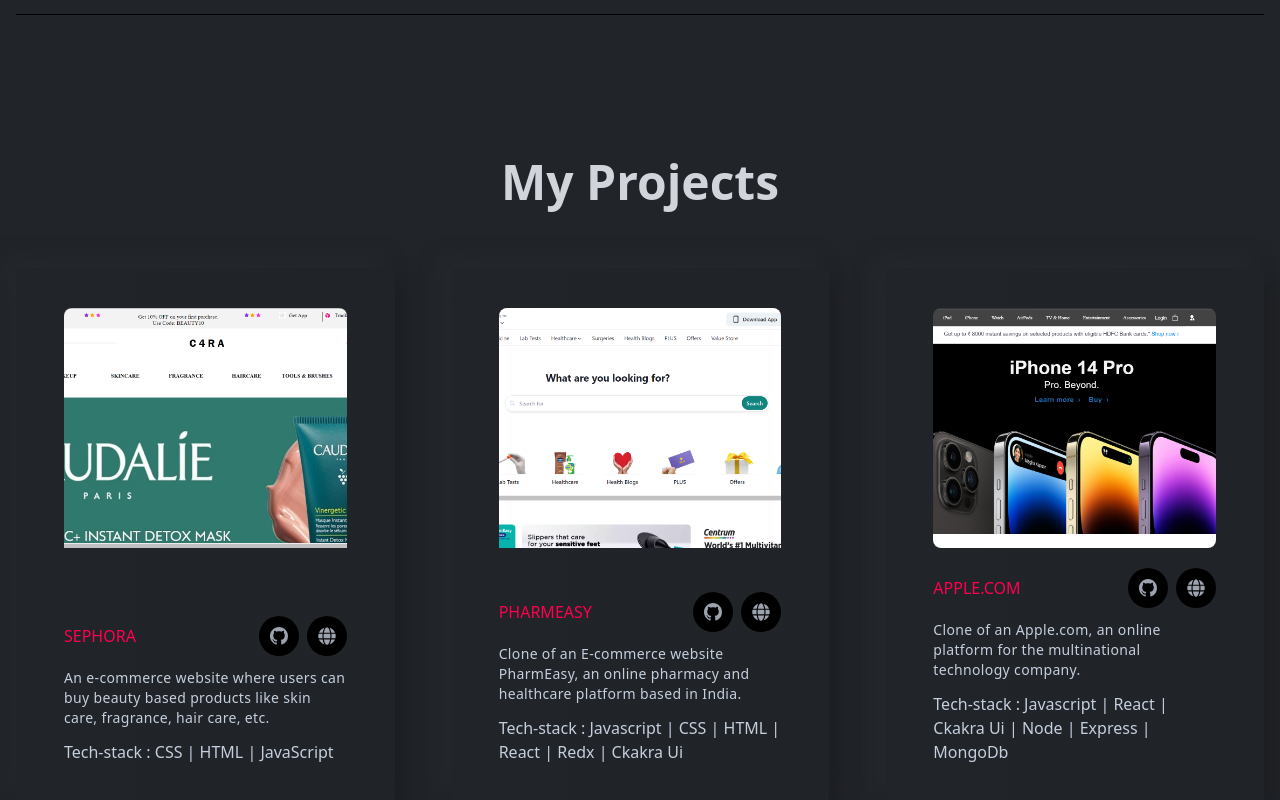
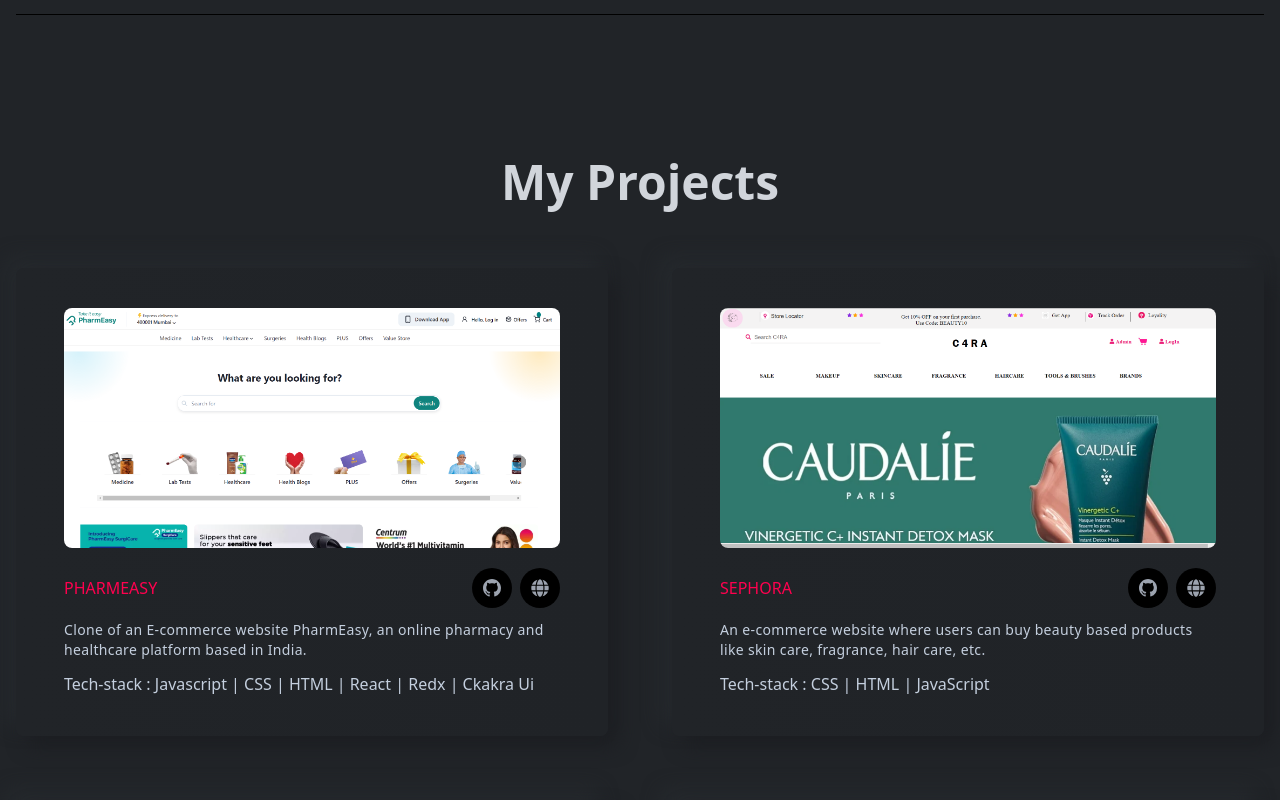
Before and after one commit to varun2696/varun2696.github.io, a React (Create React App) app: page / in a window 1280 px wide. Shown: the part 1994-2794 px from the top of the page. Built offline with nearby package versions, Linux system fonts and the light colour scheme.

Commit message:
added youtube project

```diff
--- a/src/assets/index.js
+++ b/src/assets/index.js
@@ -3,10 +3,12 @@
 import projectOne from "./images/projects/projectOne.jpg";
 import projectTwo from "./images/projects/projectTwo.jpg";
 import projectThree from "./images/projects/projectThree.jpeg";
+import projectFour from "./images/projects/projectFour.jpg";
 
 export {
   bannerImg,
   projectOne,
   projectTwo,
   projectThree,
+  projectFour
 };
--- a/src/components/projects/Projects.jsx
+++ b/src/components/projects/Projects.jsx
@@ -1,5 +1,5 @@
 import React from "react";
-import { projectOne, projectThree, projectTwo, } from "../../assets/index";
+import { projectOne, projectThree, projectTwo, projectFour } from "../../assets/index";
 import ProjectsCard from "./ProjectsCard";
 
 const Projects = () => {
@@ -11,7 +11,17 @@
       <h1 className="flex justify-center items-center text-center p-[5%] text-4xl md:text-5xl text-gray-300 font-bold capitalize">
         My Projects
       </h1>
-      <div className="grid grid-cols-1 md:grid-cols-2 xl:grid-cols-3 gap-6 xl:gap-14">
+      <div className="grid grid-cols-1 md:grid-cols-2 xl:grid-cols-2 gap-6 xl:gap-16">
+
+        <ProjectsCard
+          title="PharmEasy"
+          des="Clone of an E-commerce website PharmEasy, an online pharmacy and healthcare platform based in India."
+          src={projectTwo}
+          github={"https://github.com/AditiSharma00/decorous-pan-7664"}
+          deployedLink={"https://pharmeasy-tan.vercel.app/"}
+          teckStack={"Javascript | CSS | HTML | React | Redx | Ckakra Ui"}
+        />
+
         <ProjectsCard
           title="Sephora"
           des="An e-commerce website where users can buy beauty
@@ -24,15 +34,6 @@
         />
 
         <ProjectsCard
-          title="PharmEasy"
-          des="Clone of an E-commerce website PharmEasy, an online pharmacy and healthcare platform based in India."
-          src={projectTwo}
-          github={"https://github.com/AditiSharma00/decorous-pan-7664"}
-          deployedLink={"https://pharmeasy-tan.vercel.app/"}
-          teckStack={"Javascript | CSS | HTML | React | Redx | Ckakra Ui"}
-        />
-
-        <ProjectsCard
           title="Apple.com"
           des="Clone of an Apple.com, an online platform for the multinational technology company."
           src={projectThree}
@@ -40,6 +41,16 @@
           deployedLink={"https://matrix-opal.vercel.app/"}
           teckStack={'Javascript | React | Ckakra Ui | Node | Express | MongoDb'}
         />
+
+        <ProjectsCard
+          title="Yotube"
+          des="This is a simple YouTube clone built with React.js and styled using Tailwind CSS. It allows users to browse and watch YouTube videos."
+          src={projectFour}
+          github={"https://github.com/varun2696/youtube-clone"}
+          deployedLink={"https://vkr-yt-react-app.netlify.app/"}
+          teckStack={'Javascript | React | TailwindCss'}
+        />
+
       </div>
     </section>
   );
```
Also changed, not shown: src/assets/images/projects/projectFour.jpg (added).
